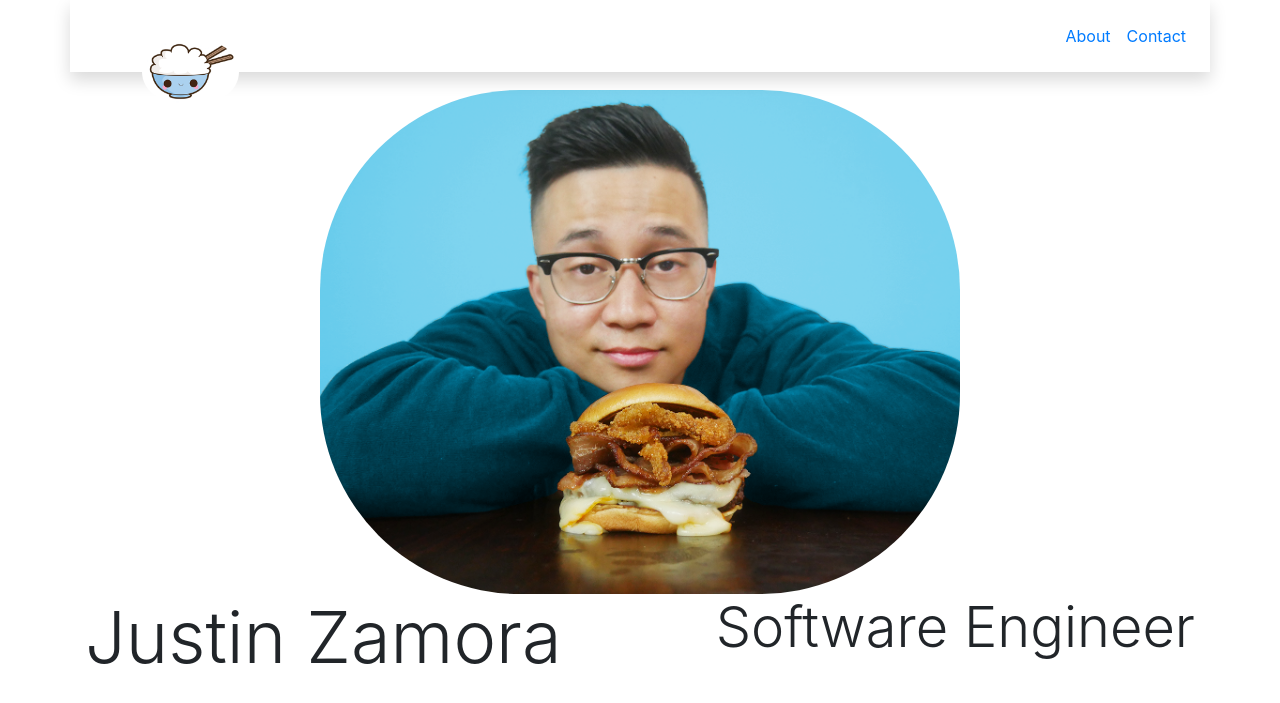
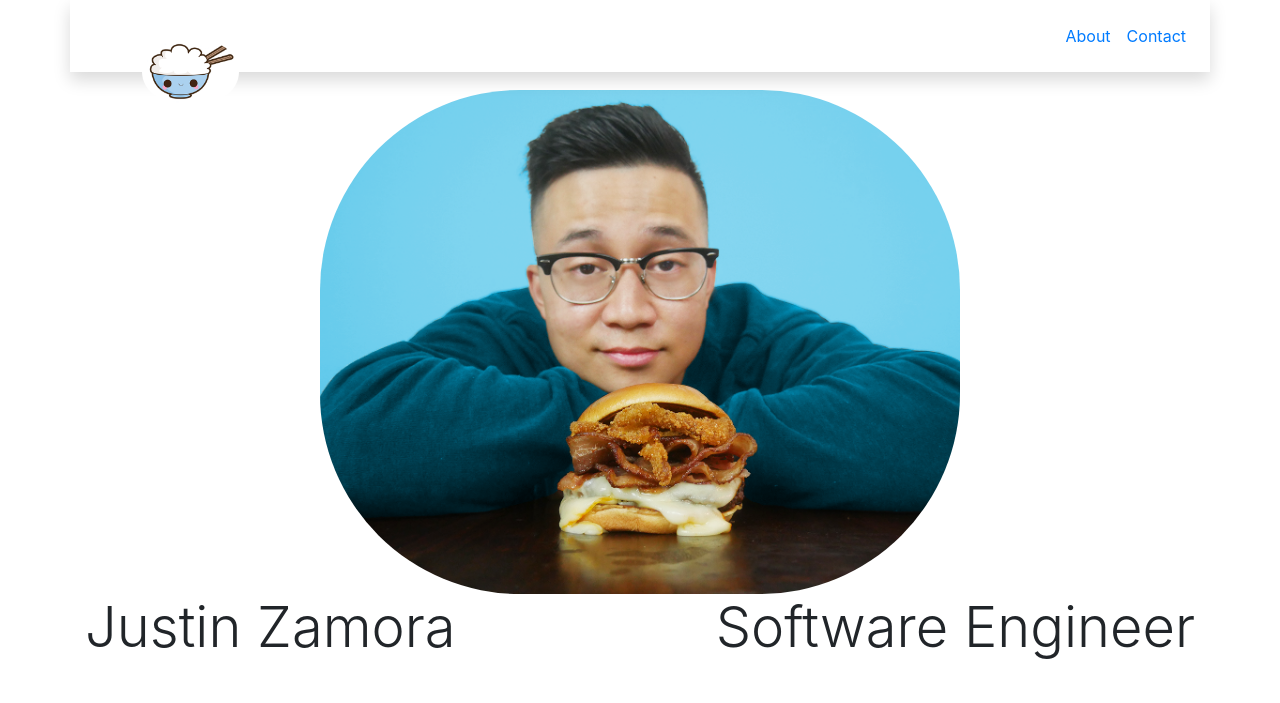
Before and after one commit to JustinEats/FlaskPortfolio, a Flask app: page / in a window 1280 px wide. Shown: the top 703 px of the page. Run offline with Flask 2, Linux system fonts and the light colour scheme; some libraries are stand-ins or nearby versions.

Commit message:
minor change to fit root page correctly

```diff
--- a/app.py
+++ b/app.py
@@ -21,5 +21,5 @@ def contact():
     session['name'] = request.form['name']
     session['email'] = request.form['email']
     session['comment'] = request.form['comment']
-    flash('Thank you! Justin will get back to you as soon as possible!')
+    flash('Messege sent! Thank you! Justin will get back to you as soon as possible!')
     return redirect('contact-page.html')
--- a/templates/home-page.html
+++ b/templates/home-page.html
@@ -6,7 +6,7 @@
     <img id="profile-pic" class="w-50 h-50" src="static/img/ProfilePic.png">
 </div>
 <div class="container d-flex justify-content-center">
-    <h1 class="display-3">Justin Zamora</h1>
+    <h1 class="display-4">Justin Zamora</h1>
     <hr class="my-4">
     <p class="display-4">Software Engineer</p>
 
```
